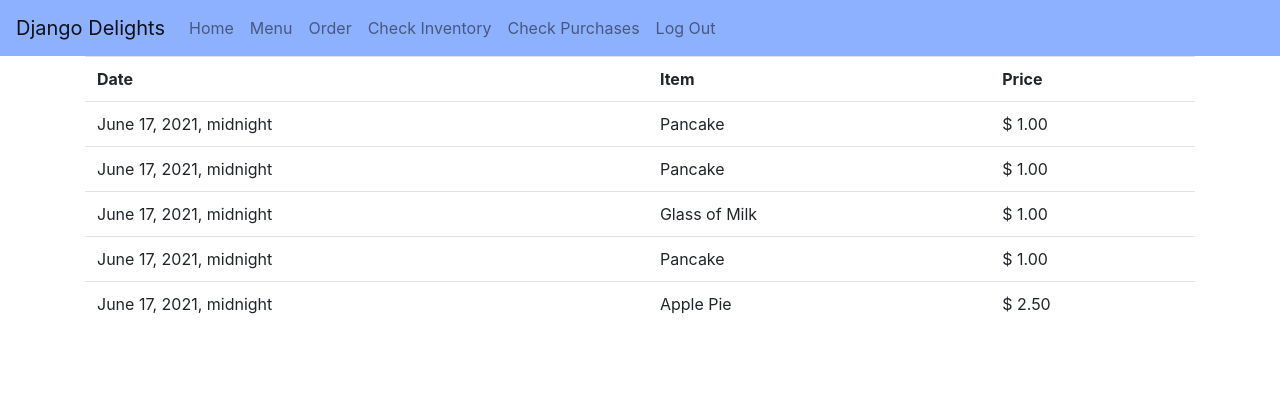
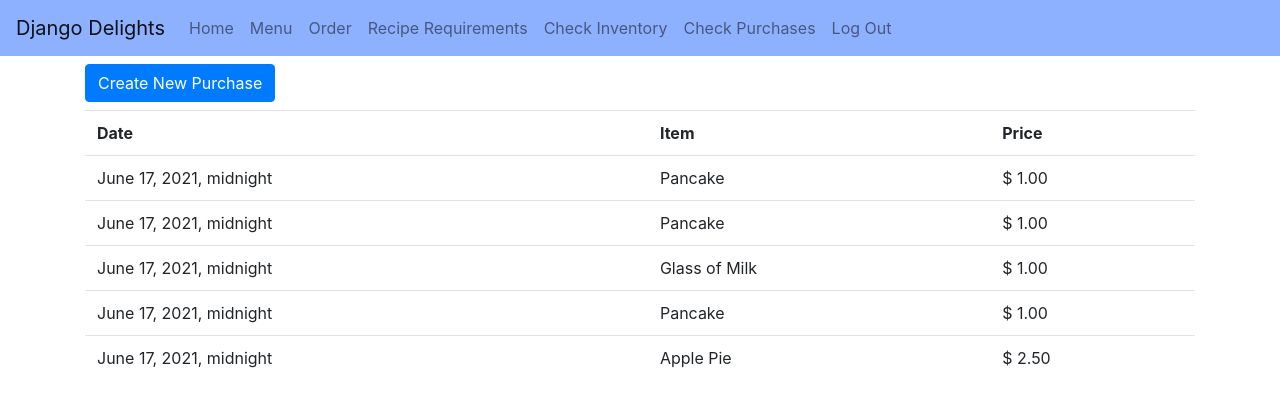
Before and after one commit to myerkes/djangodelights, a Django app: page /purchases/ in a window 1280 px wide. Shown: the top 407 px of the page. Run offline with Django 3.2, Linux system fonts and the light colour scheme; a user stored in the database is signed in; data comes from the database, SQL or seed files in the repository; both versions use the stored data as it was after the commit; some libraries are stand-ins or nearby versions.

Commit message:
Add recipe requirements to nav

```diff
--- a/inventory/templates/inventory/base.html
+++ b/inventory/templates/inventory/base.html
@@ -35,6 +35,9 @@
 
                 {% if user.is_authenticated %}
                   <li class="nav-item">
+                    <a class="nav-link" href="{% url 'reciperequirements' %}">Recipe Requirements</a>
+                  </li>
+                  <li class="nav-item">
                     <a class="nav-link" href="{% url 'ingredients' %}">Check Inventory</a>
                   </li>
                   <li class="nav-item">
--- a/inventory/templates/inventory/purchase_list.html
+++ b/inventory/templates/inventory/purchase_list.html
@@ -2,6 +2,7 @@
 
 {% block content %}
 <div class="container">
+    <a class="btn btn-primary my-2" href="{% url 'purchasecreate' %}">Create New Purchase</a>
     <div class="row">
         <div class="col">
             <table class="table">
```
Also changed, not shown: db.sqlite3.
